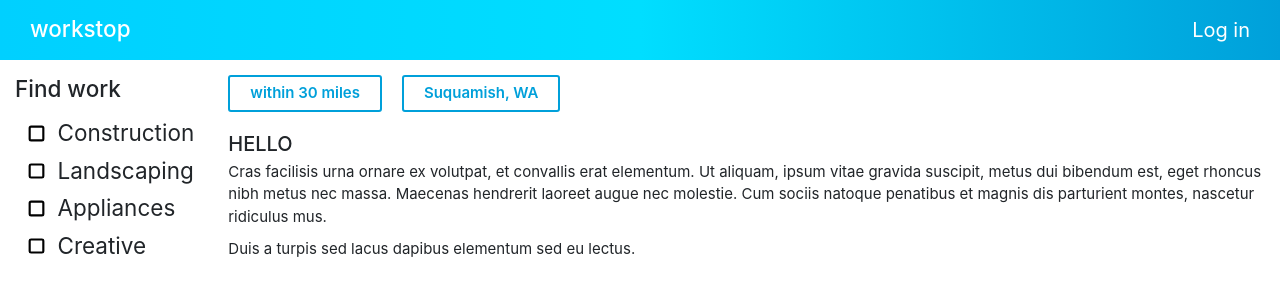
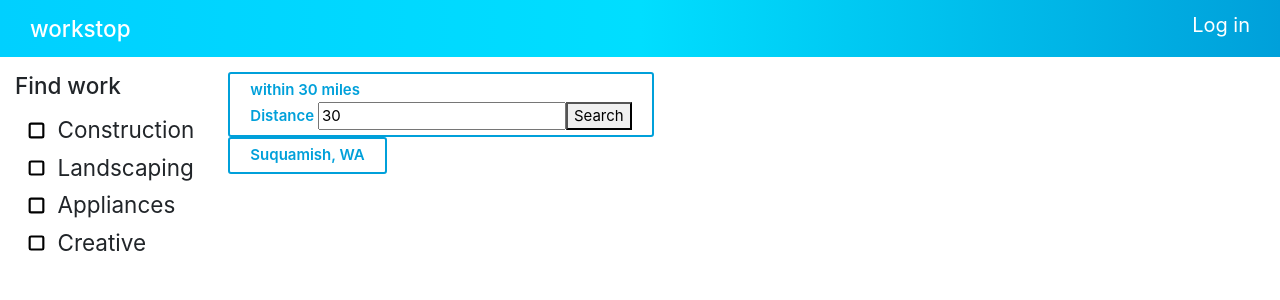
Before and after one commit to vandervillain/workstop, a React (Create React App) app: page / in a window 1280 px wide. Both pictures are taken after a click on the element "within 30 miles". Shown: the top 300 px of the page. Built offline with nearby package versions, Linux system fonts and the light colour scheme.

Commit message:
search option progress

```diff
--- a/src/Home.tsx
+++ b/src/Home.tsx
@@ -1,27 +1,70 @@
 import * as React from 'react';
 import SearchCategories from './SearchCategories';
 import SearchOptions from './SearchOptions';
+import SearchResults from './SearchResults';
 
-class Home extends React.Component {
+export interface Work {
+    Title: string;
+    Description: string;
+    DateCreated: Date;
+}
+
+interface SearchOptionsData {
+    distance: number,
+    location: {
+        city: string,
+        state: string
+    }
+}
+
+interface P {
+}
+
+interface S {
+    categories: string[],
+    options: SearchOptionsData,
+    results: Array<Work>;
+}
+
+class Home extends React.Component<P, S> {
+
+    constructor(props: any)
+    {
+        super(props);
+        this.state = {
+            categories: [],
+            options: {
+                distance: 30,
+                location: {
+                    city: "Suquamish",
+                    state: "WA"
+                }
+            },
+            results: []
+        };
+    }
+
+    changeCategories(categories: string[]) {
+        var newState = {...this.state};
+        newState.categories = categories;
+        this.setState(newState);
+    }
+
+    changeOptions(options: SearchOptionsData) {
+        var newState = {...this.state};
+        newState.options = options;
+        this.setState(newState);
+    }
+
     public render() {
         return (
             <div className="search-page row">
                 <div className="col-md-2">
-                <SearchCategories />
+                    <SearchCategories update={this.changeCategories.bind(this)} />
                 </div>
                 <div className="col-md-10">
-                <SearchOptions />
-                <div className="search-body">
-                    <h2>HELLO</h2>
-                    <p>Cras facilisis urna ornare ex volutpat, et
-                    convallis erat elementum. Ut aliquam, ipsum vitae
-                    gravida suscipit, metus dui bibendum est, eget rhoncus nibh
-                    metus nec massa. Maecenas hendrerit laoreet augue
-                    nec molestie. Cum sociis natoque penatibus et magnis
-                    dis parturient montes, nascetur ridiculus mus.</p>
-
-                    <p>Duis a turpis sed lacus dapibus elementum sed eu lectus.</p>
-                </div>
+                    <SearchOptions update={this.changeOptions.bind(this)} default={this.state.options} />
+                    <SearchResults results={this.state.results} />
                 </div>
             </div>
         );
--- /dev/null
+++ b/src/OptionButton.tsx
@@ -0,0 +1,82 @@
+import * as React from 'react';
+
+export interface OptionButtonInput {
+  name: string;
+  label: string;
+  type: string;
+  value: any;
+}
+
+interface P {
+  className: string;
+  text: string;
+  buttonLabel: string;
+  options: OptionButtonInput[];
+  onDone: (values: { [k: string]: any }) => void;
+}
+
+interface S {
+  active: boolean;
+  values: { [k: string]: any };
+}
+
+export class OptionButton extends React.Component<P, S> {
+
+  constructor(props: P) {
+    super(props);
+
+    this.state = {
+      active: false,
+      values: []
+    };
+
+    this.props.options.forEach((o) => this.state.values[o.name] = o.value );
+  }
+
+  open(e: React.MouseEvent) {
+    e.preventDefault();
+
+    if (!this.state.active) {
+      var newState = {...this.state};
+      newState.active = true;
+      this.setState(newState);
+    }
+  }
+
+  updateItemValue(e: React.ChangeEvent<HTMLInputElement>)
+  {
+    var newState = {...this.state};
+    var val = e.currentTarget.value,
+        name = e.currentTarget.name;
+
+    newState.values[name] = val;
+    this.setState(newState);
+  }
+
+  done(e: React.MouseEvent)
+  {
+    var newState = {...this.state};
+    newState.active = false;
+    this.setState(newState);
+    if (this.props.onDone) this.props.onDone(this.state.values);
+  }
+
+  public render() {
+    var self = this;
+
+    return (
+      <div className={this.props.className + " search-option-btn"} onClick={this.open.bind(this)}>
+        {this.props.text}
+        {this.state.active && this.props.options.length > 0 &&
+          <div className="btn-options">
+            {this.props.options.map(function(o) {
+              return <span key={o.name}>{o.label} <input type={o.type} name={o.name} onChange={self.updateItemValue.bind(self)} value={self.state.values[o.name]} /></span>
+            })
+            }
+            <button onClick={this.done.bind(this)}>{this.props.buttonLabel}</button>
+          </div>
+        }
+      </div>
+    );
+  }
+}
--- a/src/SearchOptions.tsx
+++ b/src/SearchOptions.tsx
@@ -1,16 +1,87 @@
 import * as React from 'react';
+import {OptionButton, OptionButtonInput} from './OptionButton';
 
-class SearchOptions extends React.Component {
+interface P {
+  update: (state: S) => void;
+
+  default: {
+    distance: number;
+    location: {city: string, state:string};
+  }
+}
+
+interface S {
+  distance: number;
+  location: {city: string, state:string};
+}
+
+class SearchOptions extends React.Component<P, S> {
+
+  constructor(props: P) {
+    super(props);
+
+    this.state = {
+      distance: this.props.default.distance,
+      location: this.props.default.location
+    }
+  }
+
+  getDistanceOptions() {
+    var rtn: OptionButtonInput[] = [];
+    rtn.push({
+      name: "distance",
+      label: "Distance",
+      type: "number",
+      value: 30
+    });
+    return rtn;
+  }
+
+  getLocationOptions() {
+    var rtn: OptionButtonInput[] = [];
+    rtn.push({
+      name: "city",
+      label: "City",
+      type: "string",
+      value: "Suquamish"
+    });
+    rtn.push({
+      name: "state",
+      label: "State",
+      type: "string",
+      value: "WA"
+    });
+    return rtn;
+  }
+
+  updateDistance(values: { [k: string]: any })
+  {
+    var newState: S = { ...this.state };
+    newState.distance = values['distance'];
+
+    this.setState(newState);
+    this.props.update(newState);
+  }
+
+  updateLocation(values: { [k: string]: any })
+  {
+    var newState: S = { ...this.state };
+    newState.location.city = values['city'];
+    newState.location.state = values['state'];
+
+    this.setState(newState);
+    this.props.update(newState);
+  }
+
+  distanceText = () => "within " +  this.state.distance + " miles";
+  locationText = () => this.state.location.city + ", " + this.state.location.state;
+
   public render() {
     return (
         <div className="search-options row">
           <div className="col-md-6">
-            <div className="distance search-option-btn">
-              within 30 miles
-            </div>
-            <div className="location search-option-btn">
-              Suquamish, WA
-            </div>
+            <OptionButton className="distance" text={this.distanceText()} buttonLabel="Search" options={this.getDistanceOptions()} onDone={this.updateDistance.bind(this)} />
+            <OptionButton className="location" text={this.locationText()} buttonLabel="Search" options={this.getLocationOptions()} onDone={this.updateLocation.bind(this)} />
           </div>
           <div className="col-md-6">
           </div>
--- /dev/null
+++ b/src/SearchResults.tsx
@@ -0,0 +1,31 @@
+import * as React from 'react';
+import { Work } from './Home'
+
+interface P {
+  results: Array<Work>;
+}
+
+interface S {
+}
+
+class SearchResults extends React.Component<P, S> {
+
+  constructor(props: P) {
+    super(props);
+  }
+
+  public render() {
+    return (
+      <div className="search-body">
+        {this.props.results.map((result, i) => (
+          <div className="search-result" key={i}>
+            <h2>{result.Title}</h2>
+            <p>{result.Description}</p>
+          </div>
+        ))}
+      </div>
+    );
+  }
+}
+
+export default SearchResults;
--- a/src/styles.css
+++ b/src/styles.css
@@ -43,6 +43,7 @@ html {
 .App header .login {
   float: right;
   font-size: 2rem;
+  line-height: 2rem;
 }
 .App header a {
   color: white;
--- a/src/styles.less
+++ b/src/styles.less
@@ -71,6 +71,7 @@ body, html {
         .login {
             float: right;
             font-size: @larger;
+            line-height: @larger;
         }
 
         a {
```
Also changed, not shown: src/SearchCategories.tsx (+8 -1 lines). Lines whose indentation alone changed are shown as unchanged.
